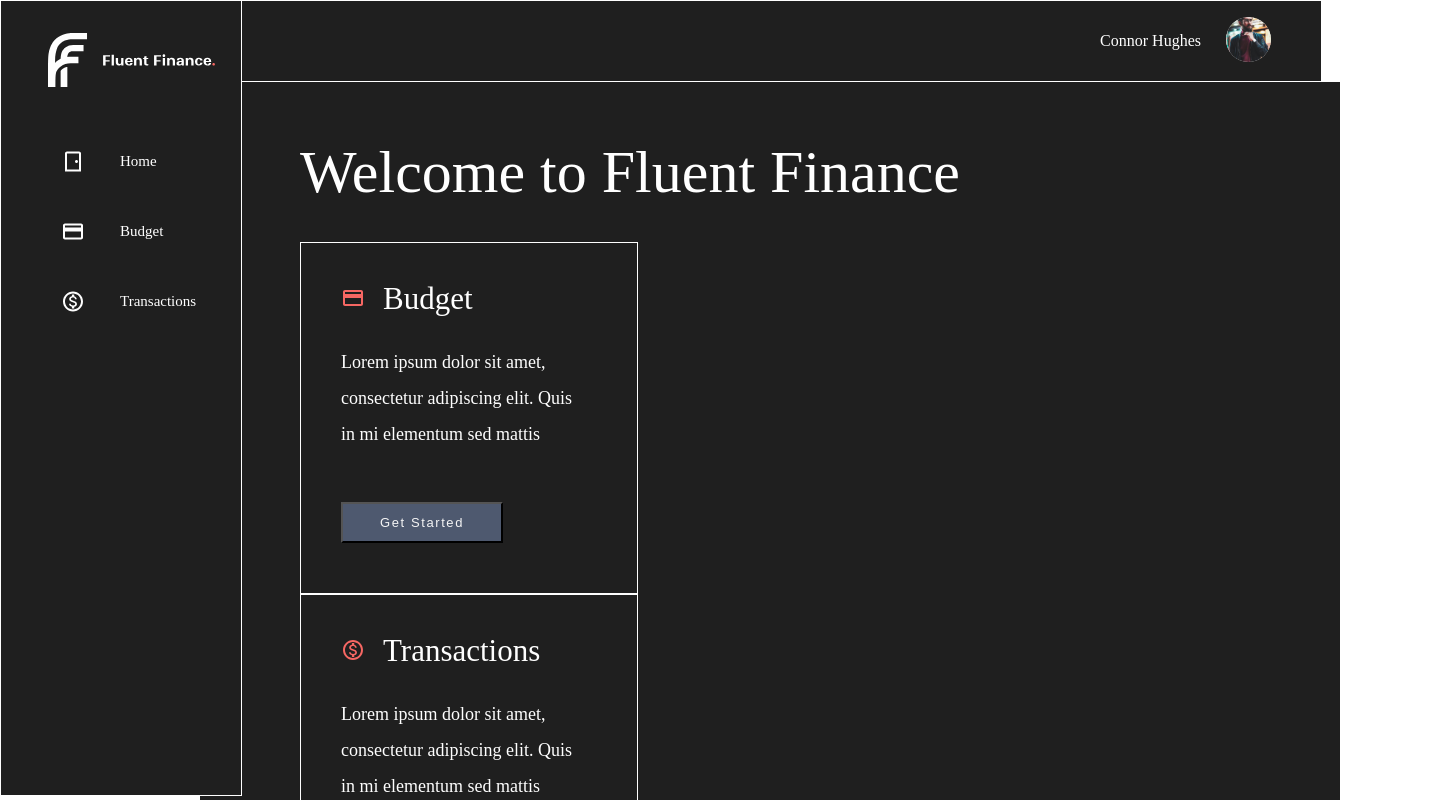
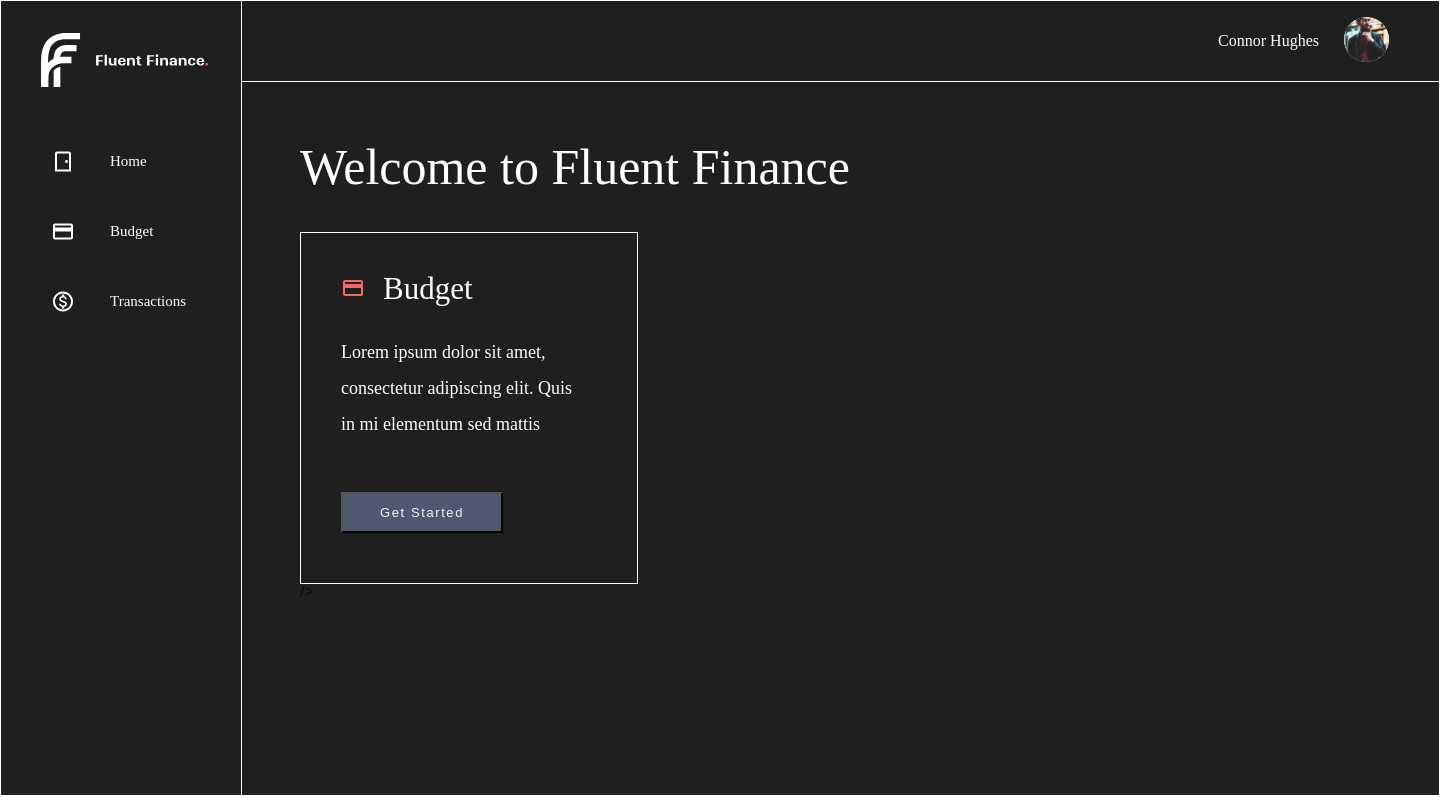
Before and after one commit to Connor-Hughes-Nes/fluent-finance-ui, a React (Create React App) app: page /dashboard in a window 1280 px wide. Shown: the whole page, 1440 px wide, since content can reach past the window. Built offline with nearby package versions, Linux system fonts and the light colour scheme.

Commit message:
fix d-board layout

```diff
--- a/src/components/dashboard/Dashboard.jsx
+++ b/src/components/dashboard/Dashboard.jsx
@@ -21,11 +21,11 @@ const Dashboard = () => {
               path="/budget"
               icon={<BudgetIcon/>}
             />
-            <DashboardCard
-              title="Transactions"
-              path="/transactions"
-              icon={<TransactionIcon/>}
-            />
+            {/*<DashboardCard*/}
+            {/*  title="Transactions"*/}
+            {/*  path="/transactions"*/}
+            {/*  icon={<TransactionIcon/>}*/}
+            {/*/>*/}
             {/*<DashboardCard*/}
             {/*  title="Meeting Budget"*/}
             {/*  path="/"*/}
--- a/src/components/dashboard/dashboard.scss
+++ b/src/components/dashboard/dashboard.scss
@@ -1,7 +1,7 @@
 .dashboard {
   display: flex;
-  width: 1040px;
-  height: 713px;
+  width: 1139px;
+  height: 653px;
   background-color: #1F1F1F;
   padding-top: 60px;
   padding-left: 100px;
@@ -21,11 +21,11 @@
   &__title {
     color: white;
     margin-bottom: 40px;
-    font-size: 60px;
+    font-size: 50px;
   }
 
   &__cards {
-    display: flex;
+    //display: flex;
     flex-direction: row;
   }
 }
--- a/src/components/header/header.scss
+++ b/src/components/header/header.scss
@@ -1,6 +1,6 @@
 .header {
   display: flex;
-  width: 1320px;
+  width: 1438px;
   border: 1px solid white;
   justify-content: flex-end;
   background-color: #1F1F1F;
--- a/src/components/sidebar/sidebar.scss
+++ b/src/components/sidebar/sidebar.scss
@@ -10,11 +10,11 @@
 
   &__items {
     margin-top: 60px;
-    margin-left: 60px;
+    margin-left: 50px;
   }
 
   &__logo {
-    padding-left: 47px;
+    padding-left: 40px;
     padding-top: 32px;
   }
 }
```
